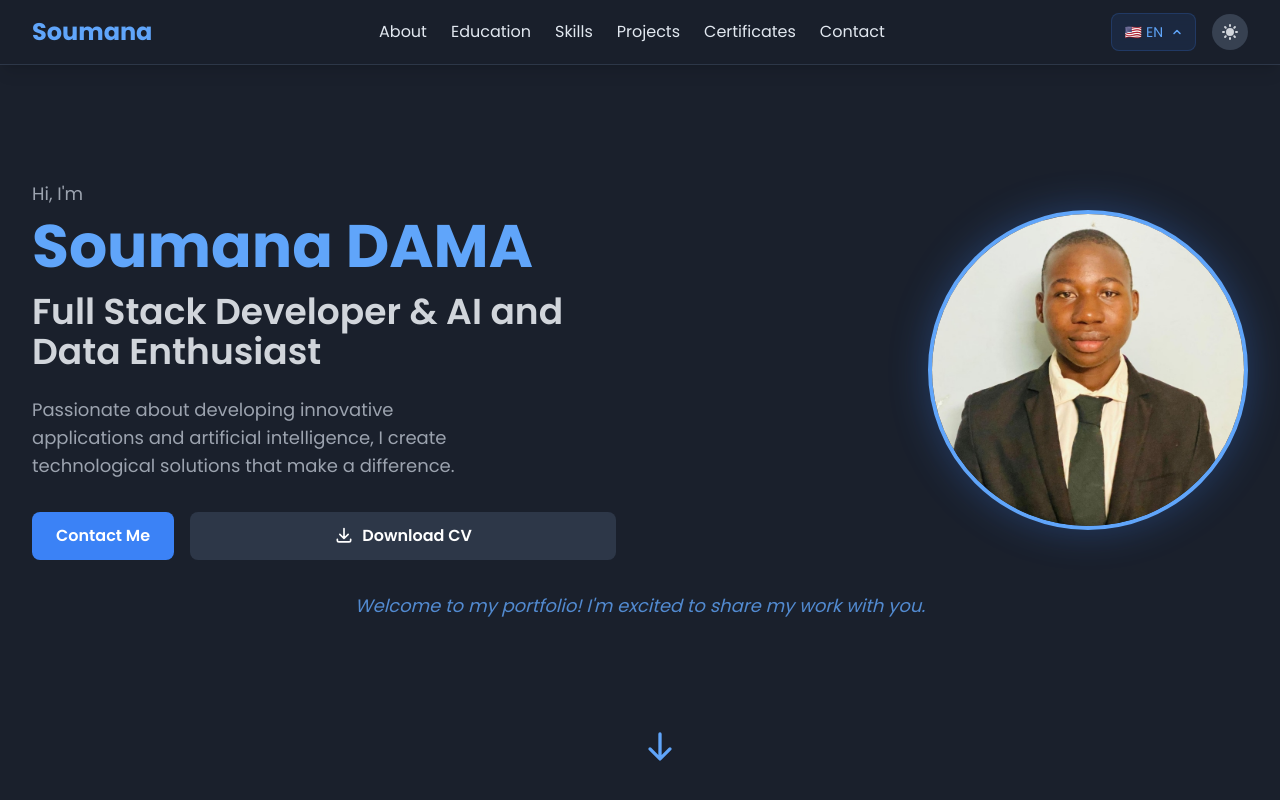
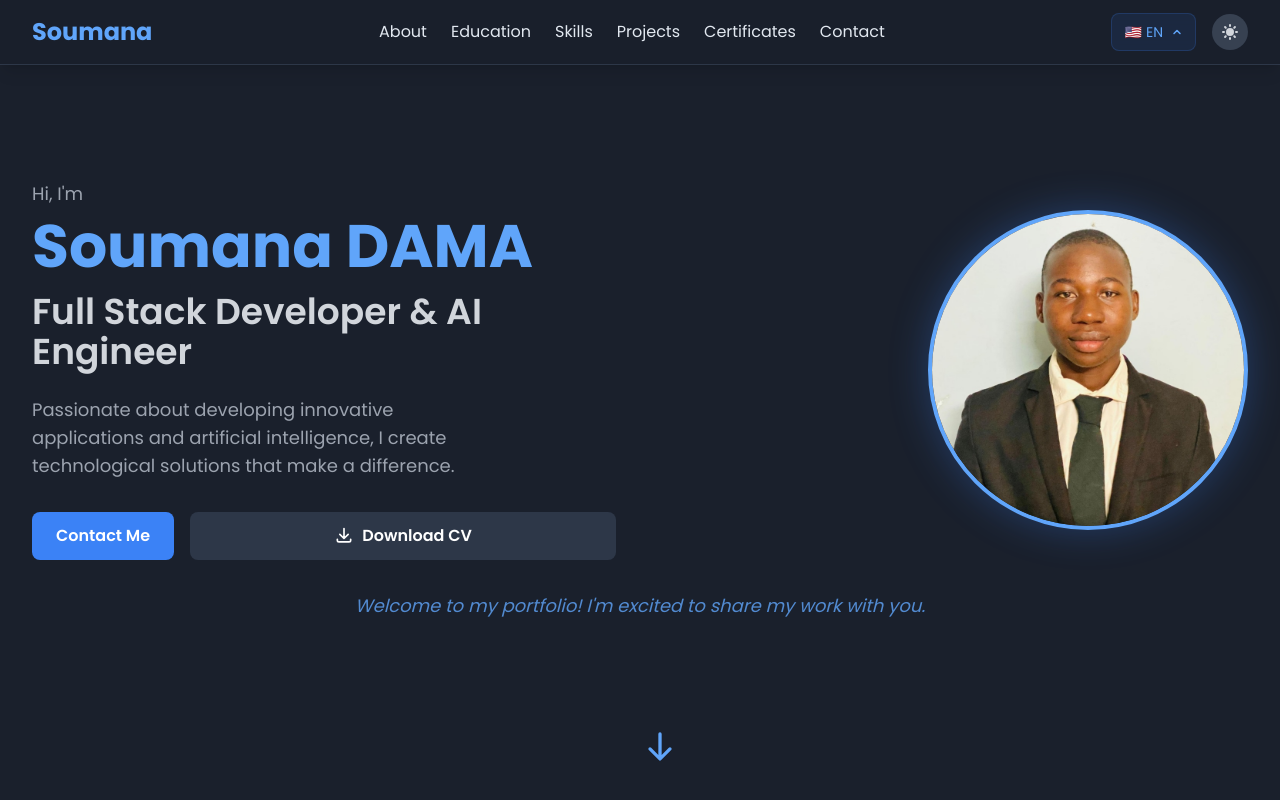
Before and after one commit to Damasoumana1/mon-portfolio, a React (Vite) app: page / in a window 1280 px wide. Shown: the top 800 px of the page. Built offline with nearby package versions, Linux system fonts and the light colour scheme.

Commit message:
chore: update hero title to AI Engineer

```diff
--- a/src/translations/translations.js
+++ b/src/translations/translations.js
@@ -15,7 +15,7 @@ export const translations = {
         hero: {
             greeting: "Salut, je suis",
             name: "Soumana DAMA",
-            title: "Développeur Full Stack & Passionné de IA et Data",
+            title: "Développeur Full Stack & Ingénieur IA",
             description: "Passionné par le développement d'applications innovantes et l'intelligence artificielle, je crée des solutions technologiques qui font la différence.",
             downloadCV: "Télécharger CV",
             contactMe: "Me Contacter",
@@ -283,7 +283,7 @@ export const translations = {
         hero: {
             greeting: "Hi, I'm",
             name: "Soumana DAMA",
-            title: "Full Stack Developer & AI and Data Enthusiast",
+            title: "Full Stack Developer & AI Engineer",
             description: "Passionate about developing innovative applications and artificial intelligence, I create technological solutions that make a difference.",
             downloadCV: "Download CV",
             contactMe: "Contact Me",
```
